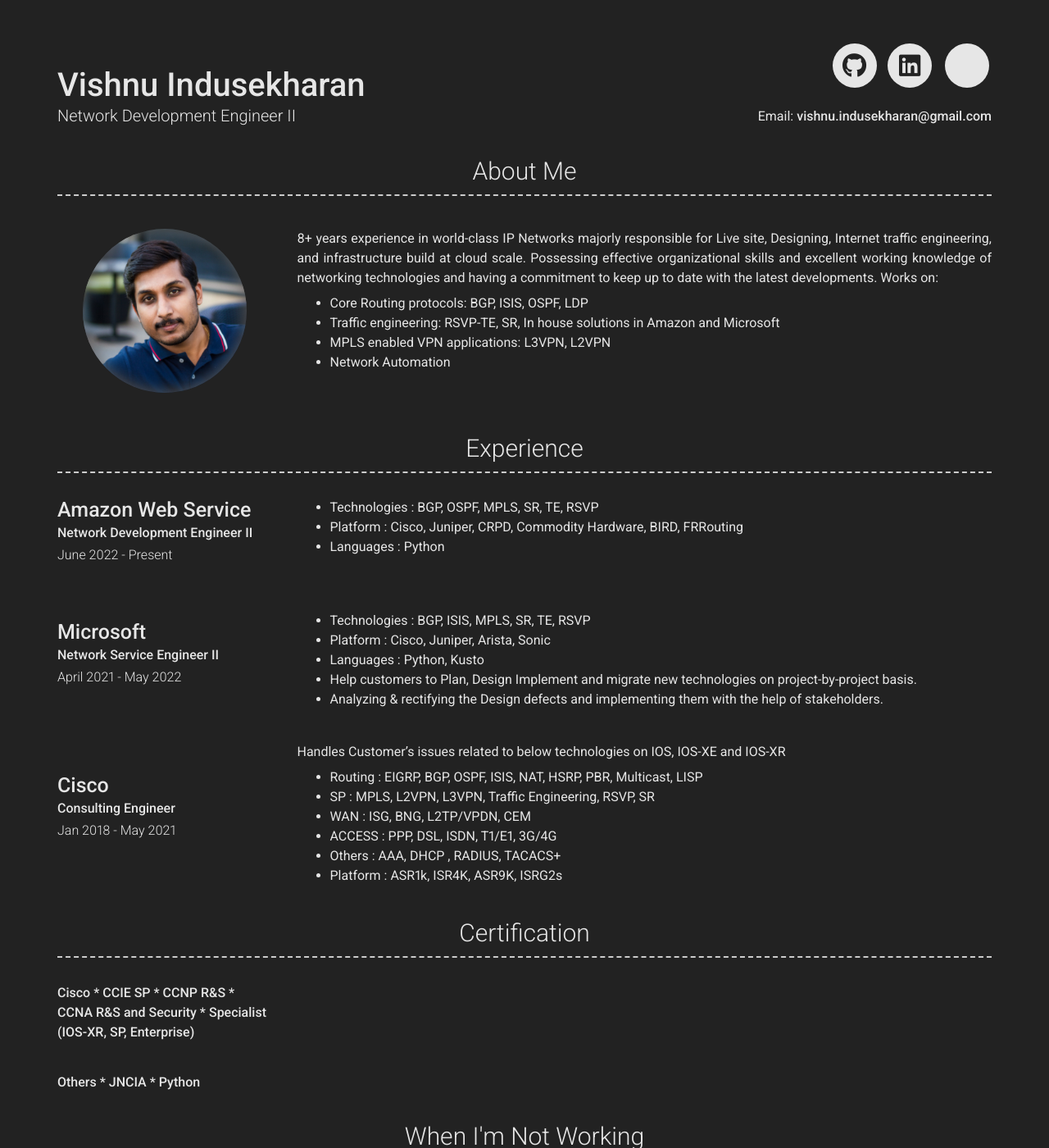
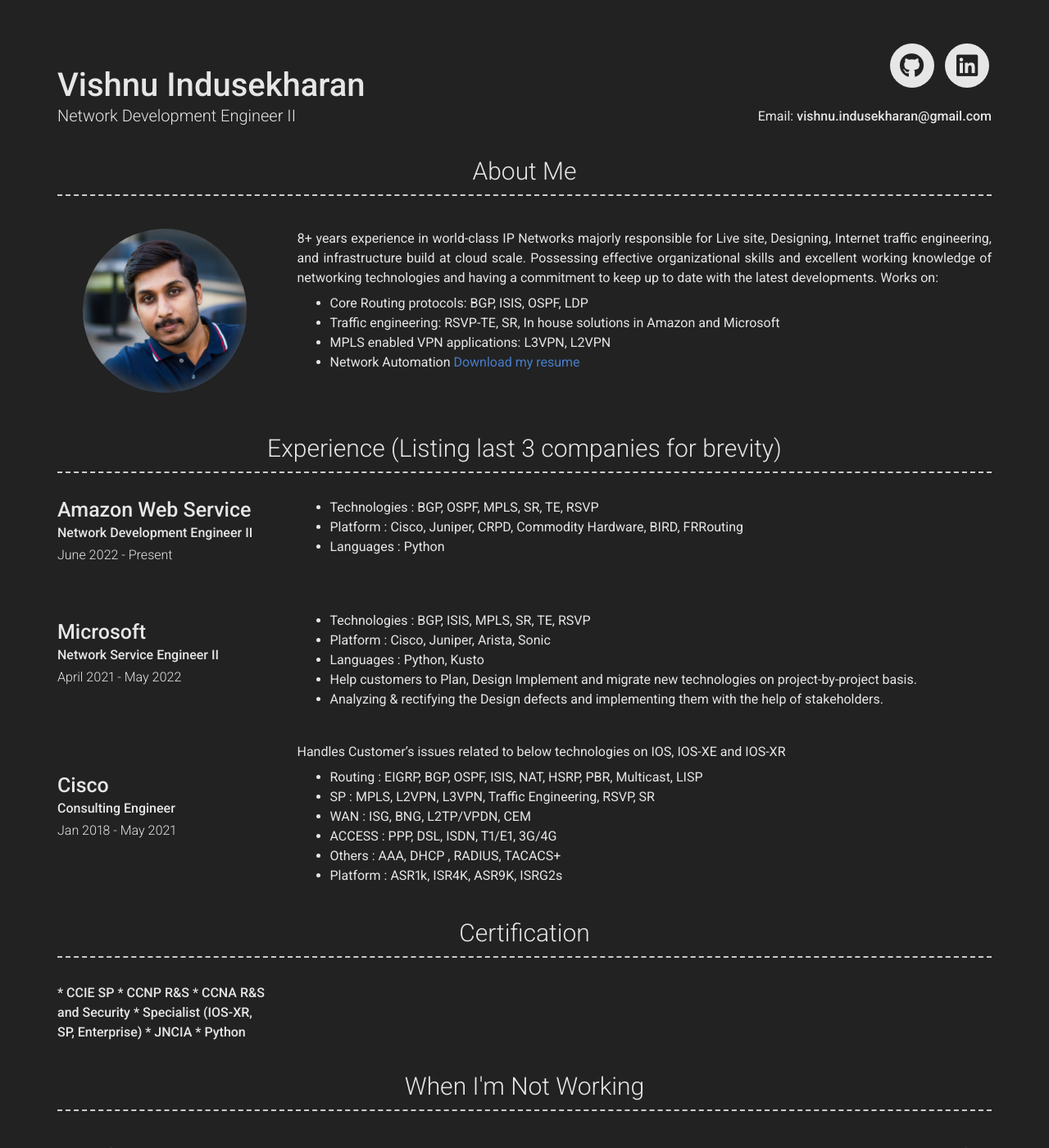
Before and after one commit to vishnu-indusekharan/resume, a Jekyll site: the page built from index.md, in a window 1280 px wide and 1400 px high. Shown: the whole window at 82% size. Built offline with Jekyll 4.4.1, drawn with Linux system fonts in a browser that asks for light colours; nearby versions of some CDN libraries.

Commit message:
Updated image

```diff
--- a/_config.yml
+++ b/_config.yml
@@ -36,10 +36,10 @@ linkedin_username: vishnu-indusekharan
 
 
 # Additional icon links
-additional_links:
-- title: Download Resume
-  icon: fa-light fa-file-pdf
-  url: images/vishnu_indusekharan_resume.pdf
+#additional_links:
+#- title: Download Resume
+#  icon: fa-light fa-file-pdf
+#  url: images/vishnu_indusekharan_resume.pdf
 # - title: another link
 #   icon: font awesome brand icon name (eg. fab fa-twitter) (https://fontawesome.com/icons?d=gallery&s=brands&m=free)
 #   url: Link url (eg. https://google.com)
@@ -61,11 +61,10 @@ about_content: | # this will include new lines to allow paragraphs
   * Traffic engineering: RSVP-TE, SR, In house solutions in Amazon and Microsoft
   * MPLS enabled VPN applications: L3VPN, L2VPN
   * Network Automation
-
+  [Download my resume](images/vishnu_indusekharan_resume.pdf)
 
 content:
-  - title: Experience
-    sub_title: Listed only last 3 companies for brevity
+  - title: Experience (Listing last 3 companies for brevity)
     layout: list
     content:
       - layout: left
@@ -109,16 +108,11 @@ content:
     content:
       - layout: top-left
         #title: Cisco
-        sub_title:
-          Cisco
+        sub_title: |
           * CCIE SP
           * CCNP R&S
           * CCNA R&S and Security
           * Specialist (IOS-XR, SP, Enterprise)
-
-      - layout: top-left
-        sub_title:
-          Others
           * JNCIA
           * Python
 
```
